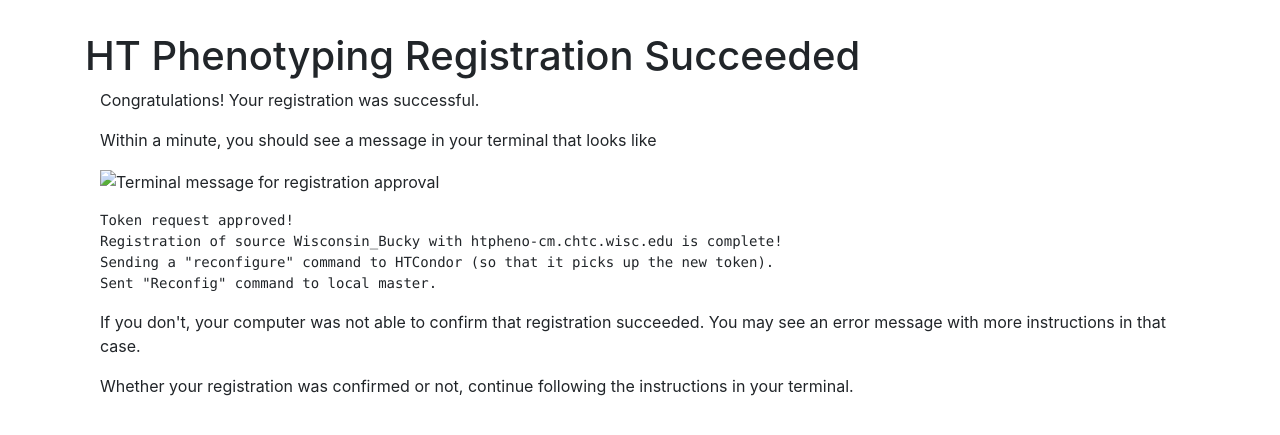
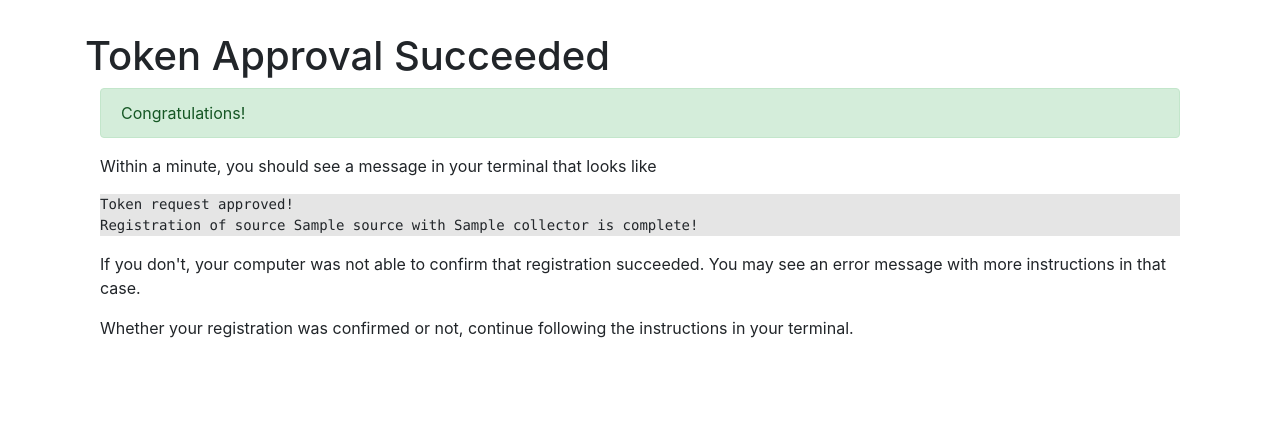
Before and after one commit to wood-thilsted/WT-ht-condor-front-end, a Flask app: template registry/token/templates/code_submit_success.html in a window 1280 px wide. Shown: the part 56-491 px from the top of the page. Run offline with Flask 2, Linux system fonts and the light colour scheme; the template is opened without the code that fills it: most values are stand-ins (such as "Sample title", 1, 10 or a date in 2020); some libraries are stand-ins or nearby versions.

Commit message:
resolve #39 and improve appearance of token approval success/failure pages

```diff
--- a/registry/static/base.css
+++ b/registry/static/base.css
@@ -5,3 +5,7 @@
 li.nav-item > a.btn {
     margin-left: 10px;
 }
+
+pre {
+    background-color: #e5e5e5;
+}
--- a/registry/token/templates/code_submit_success.html
+++ b/registry/token/templates/code_submit_success.html
@@ -4,26 +4,20 @@
 
 {% block body %}
     <div class="container">
-        <h1>HT Phenotyping Registration Succeeded</h1>
+        <h1>Token Approval Succeeded</h1>
 
         <div class="container-fluid">
             <div class="row">
                 <div class="col-md-12">
-                    <p>
-                        Congratulations! Your registration was successful.
-                    </p>
+                    <div class="alert alert-success" role="alert">
+                        Congratulations!
+                    </div>
                     <p>
                         Within a minute, you should see a message in your
                         terminal that looks like
                     </p>
-                    <p>
-                        <img src="{{ url_for('code.static', filename="token-request-approval.png") }}" alt="Terminal message for registration approval">
-                    </p>
-                    <pre>
-Token request approved!
-Registration of source Wisconsin_Bucky with htpheno-cm.chtc.wisc.edu is complete!
-Sending a "reconfigure" command to HTCondor (so that it picks up the new token).
-Sent "Reconfig" command to local master.</pre>
+                    <pre><code>Token request approved!
+Registration of source {{ source }} with {{ collector }} is complete!</code></pre>
                     <p>
                         If you don't, your computer was not able to confirm
                         that registration succeeded.
--- a/registry/token/views.py
+++ b/registry/token/views.py
@@ -132,8 +132,8 @@
             400,
         )
 
-    response = make_response(render_template("code_submit_success.html"))
-    return response
+    context = {"source": requested_source, "collector": current_app.config["COLLECTOR"]}
+    return make_response(render_template("code_submit_success.html", **context))
 
 
 def error(info, status_code):
```
Also changed, not shown: registry/token/templates/code_submit_failure.html (+6 -4 lines), registry/token/static/token-request-approval.png (deleted).
